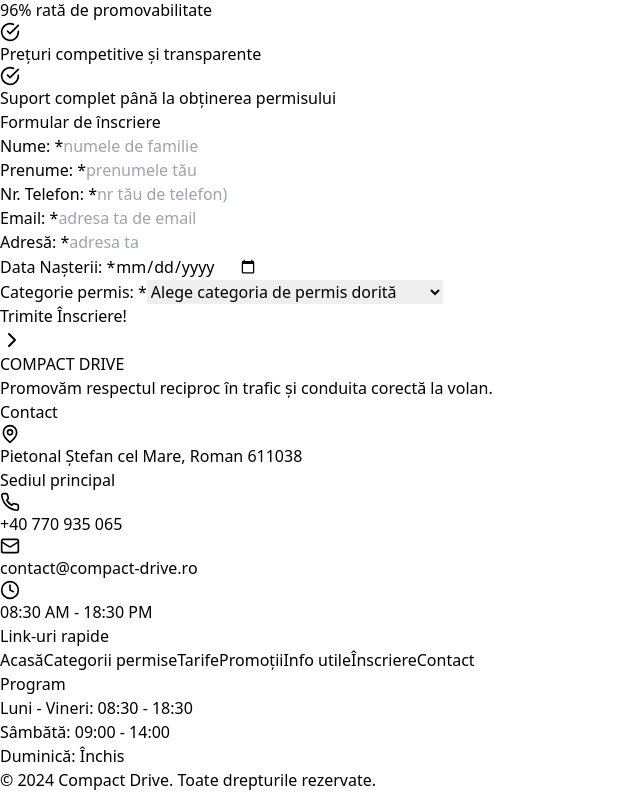
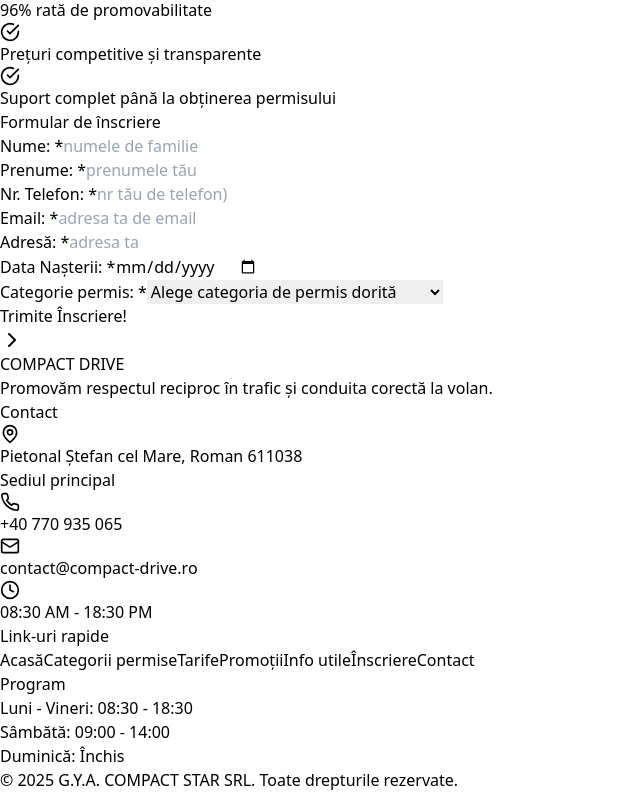
Before and after one commit to buzeu1/compactdrivetry2, a Next.js app in the folder compact-drive/: page /inscriere in a window 1280 px wide. Shown: the part 696-1488 px from the top of the page, without its empty margins (0-640 px from the left). Built offline with nearby package versions, Linux system fonts and the light colour scheme.

Commit message:
Update inscriere.jsx

```diff
--- a/compact-drive/pages/inscriere.jsx
+++ b/compact-drive/pages/inscriere.jsx
@@ -435,7 +435,7 @@
         </div>
 
         <div className="max-w-7xl mx-auto mt-12 pt-8 border-t border-gray-800 text-center text-gray-400">
-          <p>&copy; 2024 Compact Drive. Toate drepturile rezervate.</p>
+          <p>&copy; 2025 G.Y.A. COMPACT STAR SRL. Toate drepturile rezervate.</p>
         </div>
       </footer>
 
```
